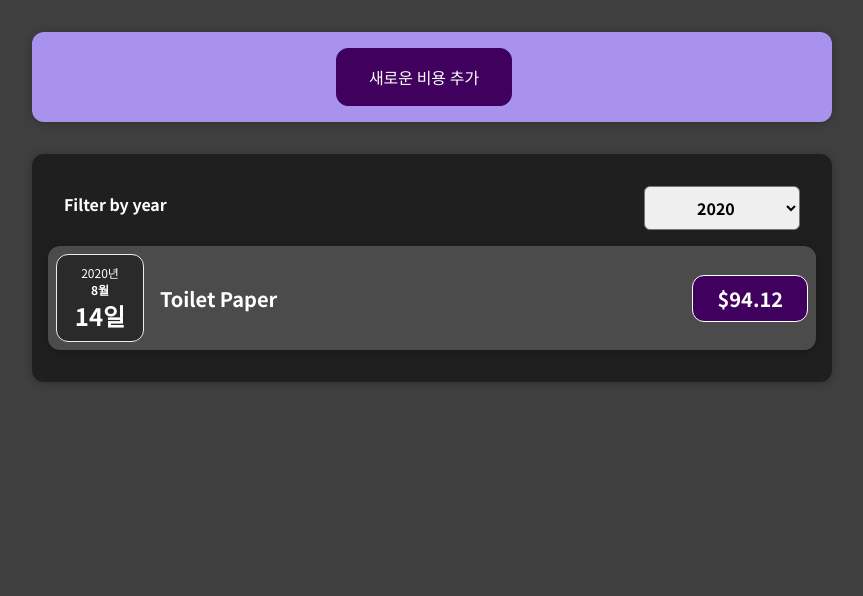
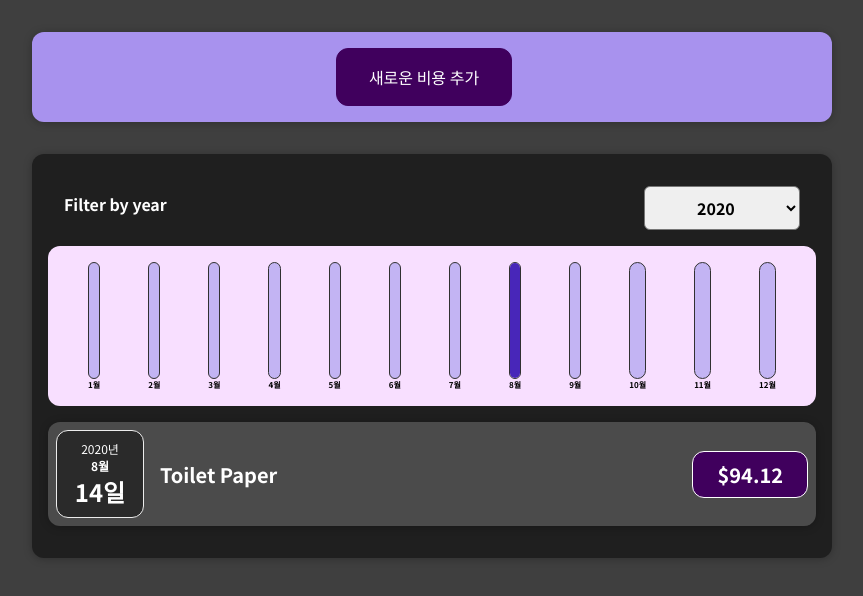
Before and after one commit to summereuna/react_practice, a React (Create React App) app: page / in a window 1280 px wide. Shown: the top 596 px of the page, without its empty margins (208-1071 px from the left). Built offline with nearby package versions, Linux system fonts and the light colour scheme.

Commit message:
Add chart data

```diff
--- /dev/null
+++ b/src/components/Chart/Chart.css
@@ -0,0 +1,9 @@
+.chart {
+  padding: 1rem;
+  border-radius: 12px;
+  background-color: #f8dfff;
+  text-align: center;
+  display: flex;
+  justify-content: space-around;
+  height: 10rem;
+}
--- /dev/null
+++ b/src/components/Chart/Chart.js
@@ -0,0 +1,25 @@
+import "./Chart.css";
+import ChartBar from "./ChartBar";
+
+const Chart = (props) => {
+  //객체에서 숫자로 변환: map()사용하여 객체 안에 든 value 값만 가져오는 배열 새로 만들어 주기
+  const dataPointValues = props.dataPoints.map((dataPoint) => dataPoint.value);
+
+  //스프레드 연산자를 사용하여 배열의 모든 요소를 가져와서 max 메소드에 독립적인 인자로 추가
+  const totalMaximum = Math.max(...dataPointValues);
+
+  return (
+    <div className="chart">
+      {props.dataPoints.map((dataPoint) => (
+        <ChartBar
+          key={dataPoint.label}
+          value={dataPoint.value}
+          maxValue={totalMaximum}
+          label={dataPoint.label}
+        />
+      ))}
+    </div>
+  );
+};
+
+export default Chart;
--- /dev/null
+++ b/src/components/Chart/ChartBar.css
@@ -0,0 +1,30 @@
+.chart-bar {
+  height: 100%;
+  display: flex;
+  flex-direction: column;
+  align-items: center;
+}
+
+.chart-bar__inner {
+  height: 100%;
+  width: 100%;
+  border: 1px solid #313131;
+  border-radius: 12px;
+  background-color: #c3b4f3;
+  overflow: hidden;
+  display: flex;
+  flex-direction: column;
+  justify-content: flex-end;
+}
+
+.chart-bar__fill {
+  background-color: #4826b9;
+  width: 100%;
+  transition: all 0.3s ease-out;
+}
+
+.chart-bar__label {
+  font-weight: bold;
+  font-size: 0.5rem;
+  text-align: center;
+}
--- /dev/null
+++ b/src/components/Chart/ChartBar.js
@@ -0,0 +1,26 @@
+import "./ChartBar.css";
+
+const ChartBar = (props) => {
+  //bar가 얼마나 fill되어야 할지 계산되는 변수
+  //초기값은 "0%", css의 height 값에 들어가야 하기 때문
+  let barFillHeight = "0%";
+
+  //최대값(최대 지출 비용)이 0보다 큰지 확인
+  if (props.maxValue > 0) {
+    //1~100% 사이로 바가 채워질 퍼센티지를 가까운 정수로 반올림한 수에 %를 추가
+    barFillHeight = Math.round((props.value / props.maxValue) * 100) + "%";
+  }
+  return (
+    <div className="chart-bar">
+      <div className="chart-bar__inner">
+        <div
+          className="chart-bar__fill"
+          style={{ height: barFillHeight }}
+        ></div>
+      </div>
+      <div className="chart-bar__label">{props.label}</div>
+    </div>
+  );
+};
+
+export default ChartBar;
--- /dev/null
+++ b/src/components/Expenses/ExpenseChart.js
@@ -0,0 +1,40 @@
+import Chart from "../Chart/Chart";
+
+//차트 반환하는 컴포넌트
+//필터링된 비용을 props으로 가져온다.
+const ExpenseChart = (props) => {
+  //ChartDataPoint는 배열로 1~12월에 대한 지출비용을 담는다.
+  const ChartDataPoint = [
+    { label: "1월", value: 0 },
+    { label: "2월", value: 0 },
+    { label: "3월", value: 0 },
+    { label: "4월", value: 0 },
+    { label: "5월", value: 0 },
+    { label: "6월", value: 0 },
+    { label: "7월", value: 0 },
+    { label: "8월", value: 0 },
+    { label: "9월", value: 0 },
+    { label: "10월", value: 0 },
+    { label: "11월", value: 0 },
+    { label: "12월", value: 0 },
+  ];
+
+  //props으로 받아온 필터링된 비용을 for 반복문을 사용하여 props에서 얻은 모든 비용을 반복 실행
+  //해당 비용이 지출된 달을 가져와서 비용 금액에 따라 dataPoints 값 업데이트
+  //of: 배열
+  //in: 객체
+  for (const expense of props.filteredExpenses) {
+    //month는 0부터 시작하기 때문에 1월은 0임
+    const expenseMonth = expense.date.getMonth();
+    //ChartDataPoint 배열의 인덱스로 month 값을 사용하자: ChartDataPoint[0] => 1월에 지출한 비용에 대한 객체
+    //숏컷 연산자로 선택된 데이터 포인트에 대한 값을 업데이트할 수 있다.
+    ChartDataPoint[expenseMonth].value += expense.amount;
+    //그런다음 모든 비용을 검토해서, 각 달의 모든 비용을 합산한다.
+    //그리고 해당하는 달, 해당하는 dataPoints에 값을 할당한다.
+    //반복문이 끝나면 value:0 으로 초기에 설정했던 값은 각 월에 지출된 비용을 합산한 값으로 업데이트 되어 있다.
+    //Chart에 dataPoints props으로 업데이트된 ChartDataPoint를 보낸다.
+  }
+  return <Chart dataPoints={ChartDataPoint} />;
+};
+
+export default ExpenseChart;
--- a/src/components/Expenses/Expenses.js
+++ b/src/components/Expenses/Expenses.js
@@ -3,6 +3,7 @@
 import ExpensesFilter from "./ExpensesFilter";
 import { useState } from "react";
 import ExpensesList from "./ExpensesList";
+import ExpenseChart from "./ExpenseChart";
 
 const Expenses = (props) => {
   const [filteredYear, setFilteredYear] = useState("2020");
@@ -23,6 +24,7 @@
         //양방향 바인딩: state select value로 넣기 위해 props으로 보내기
         selected={filteredYear}
       />
+      <ExpenseChart filteredExpenses={filteredExpenses} />
       {<ExpensesList filteredExpenses={filteredExpenses} />}
     </Card>
   );
--- a/src/components/NewExpense/ExpenseForm.js
+++ b/src/components/NewExpense/ExpenseForm.js
@@ -24,7 +24,8 @@
     //2. state 결합하기: 제출된 폼의 내용을 모두 담은 객체 생성
     const expenseData = {
       title: enteredTitle,
-      amount: enteredAmount,
+      //여러 값을 추가할 때 해당 값은 숫자가 아닌 문자열로 추가됩니다. 고치는 것은 쉽습니다. 단순히 숫자 변환을 실행하면 됩니다:
+      amount: +enteredAmount,
       //날짜 생성자로 날짜 생성 후, 해당 날짜 문자열 분석하여 날짜 객체로 변환한 enteredDate 전달
       date: new Date(enteredDate),
     };
--- a/src/components/NewExpense/NewExpense.js
+++ b/src/components/NewExpense/NewExpense.js
@@ -26,7 +26,6 @@
     setIsEditing((prev) => !prev);
   };
 
-  console.log(isEditing);
   return (
     <div className="new-expense">
       {!isEditing && (
@@ -37,7 +36,7 @@
           onCancel={stopEditingHandler}
           onSaveExpenseData={saveExpenseDataHandler}
         />
-      )}{" "}
+      )}
     </div>
   );
 };
```
